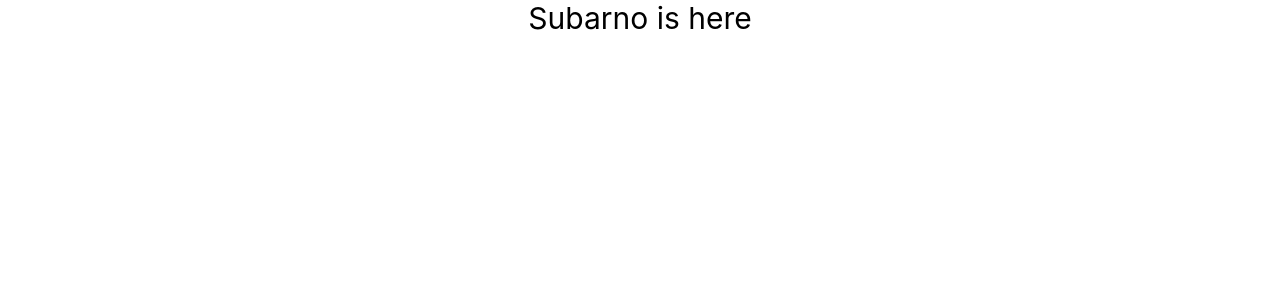
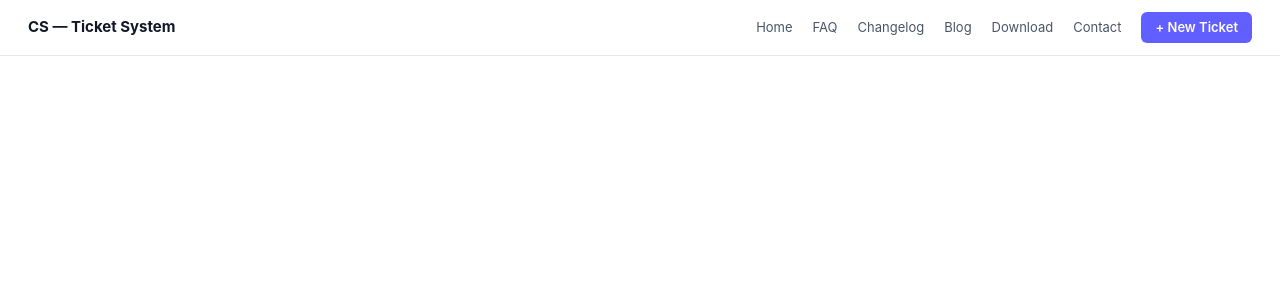
Before and after one commit to subarnoturja/cs-ticket-system, a React (Vite) app: page / in a window 1280 px wide. Shown: the top 300 px of the page. Built offline with nearby package versions, Linux system fonts and the light colour scheme.

Commit message:
navbar added

```diff
--- a/src/App.jsx
+++ b/src/App.jsx
@@ -1,12 +1,30 @@
-
-
 function App() {
-
   return (
     <>
-      <h1 className="text-center text-3xl">Subarno is here</h1>
+      {/* Navbar */}
+      <nav className="bg-white border-b border-gray-200 sticky top-0 z-50 h-14 flex items-center justify-between px-7">
+        <span className="font-bold text-[15px] text-gray-900">
+          CS — Ticket System
+        </span>
+        <div className="flex items-center gap-5">
+          {["Home", "FAQ", "Changelog", "Blog", "Download", "Contact"].map(
+            (n) => (
+              <a
+                key={n}
+                href="#"
+                className="text-[13px] text-gray-600 hover:text-gray-900 no-underline font-normal transition-colors"
+              >
+                {n}
+              </a>
+            )
+          )}
+          <button className="bg-indigo-500 hover:bg-indigo-600 text-white text-[13px] font-semibold rounded-md px-3.5 py-1.5 transition-colors">
+            + New Ticket
+          </button>
+        </div>
+      </nav>
     </>
-  )
+  );
 }
 
-export default App
+export default App;
```
